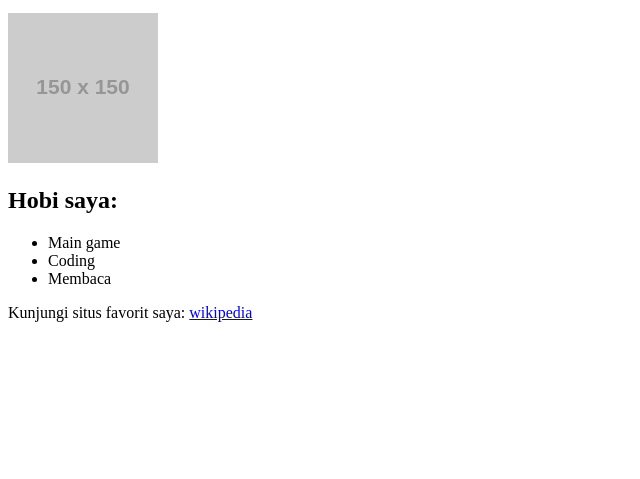
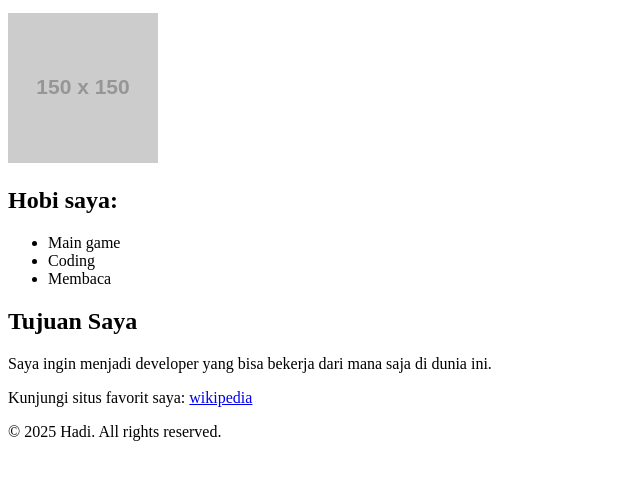
Before and after one commit to dihgt/belajar-html-css, a plain HTML site: page tentang-saya.html in a window 1280 px wide. Shown: the part 101-580 px from the top of the page, without its empty margins (0-640 px from the left). Drawn offline with Linux system fonts and the light colour scheme; placeholder pictures from the web are drawn by us.

Commit message:
update tentang-saya.html

```diff
--- a/tentang-saya.html
+++ b/tentang-saya.html
@@ -14,6 +14,11 @@
         <li>Coding</li>
         <li>Membaca</li>
     </ul>
-    <p>Kunjungi situs favorit saya: <a href="https://www.wikipedia.org/">wikipedia</a></p>
+    <h2>Tujuan Saya</h2>
+    <p>Saya ingin menjadi developer yang bisa bekerja dari mana saja di dunia ini.</p>
+    <footer>
+        <p>Kunjungi situs favorit saya: <a href="https://www.wikipedia.org/">wikipedia</a></p>
+        <p>© 2025 Hadi. All rights reserved.</p>
+    </footer>
 </body>
 </html>
```
